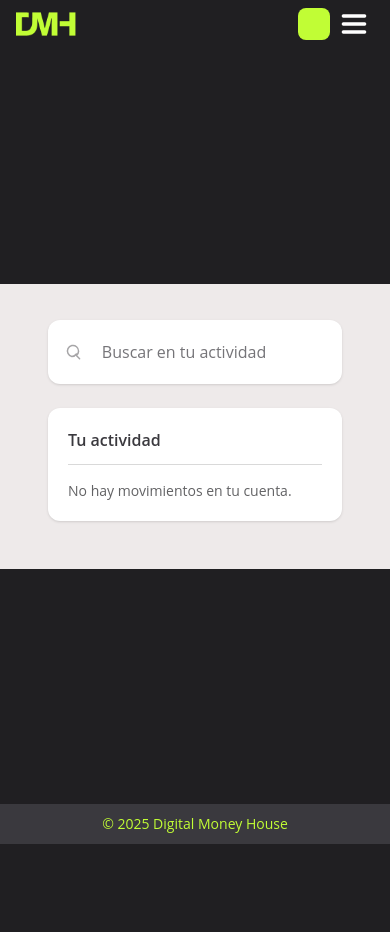
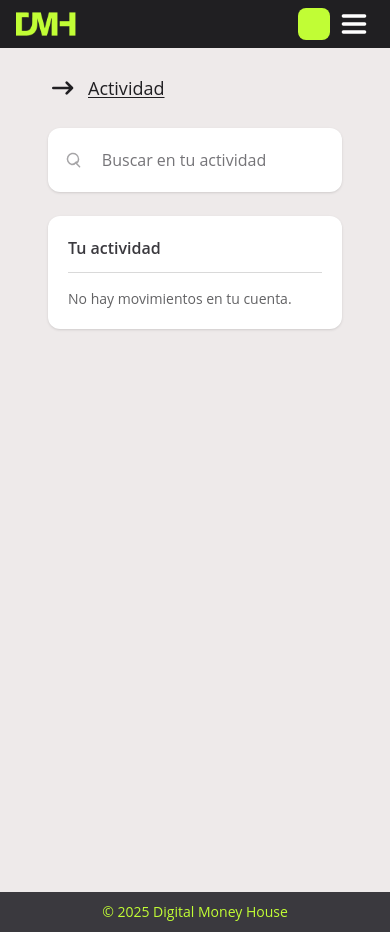
Before and after one commit to TaniaAlicia/virtualmoney, a Next.js app: page /dashboard/activity in a window 390 px wide. Before the commit the page ends 844 px from the top, so only its background shows below. Built offline with nearby package versions, Linux system fonts and the light colour scheme.

Commit message:
cambio en el layout para click en el nombre vaya a inicio, y responsive de activity

```diff
--- a/src/app/dashboard/activity/page.tsx
+++ b/src/app/dashboard/activity/page.tsx
@@ -2,7 +2,7 @@
 
 import { useEffect, useMemo, useState } from "react";
 import { useRouter, useSearchParams } from "next/navigation";
-import BaseLayout from "@/components/generals/BaseLayout";
+
 import ActivitySection from "@/components/dashboard/ActivitySection";
 // importa tu fetch real (ej: getAllTransactions(accountId))
 /* import { useTransactions } from "@/hooks/useTransactions"; */
@@ -30,7 +30,7 @@ export default function ActivityPage() {
   };
 
   // ---------------------------
-  // Reemplaza estas dos líneas por tu data real:
+  // Reemplazar estas dos líneas por la data real
   const loading = false;
   const transactions: any[] = [];
   // ---------------------------
@@ -50,8 +50,31 @@ export default function ActivityPage() {
   }, [transactions, search]);
 
   return (
-    <BaseLayout variant="dashboard">
-      <main className="max-w-8xl mx-auto flex-1 space-y-6 px-6 pb-6 pt-3 text-dark">
+    <main className="max-w-8xl mx-auto flex-1 space-y-6 px-6 pb-6 pt-0 text-dark bg-gray1">
+
+      {/* Breadcrumb móvil */}
+      <div className="flex items-center gap-2 md:hidden">
+        {/* Flecha → con línea (NEGRA) */}
+        <svg
+          xmlns="http://www.w3.org/2000/svg"
+          className="h-8 w-8 flex-none text-dark"
+          viewBox="0 0 24 24"
+          fill="none"
+          stroke="currentColor"
+          strokeWidth="2"
+        >
+          <path
+            strokeLinecap="round"
+            strokeLinejoin="round"
+            d="M4 12h14m0 0l-4-4m4 4l-4 4"
+          />
+        </svg>
+
+        <p className="text-dark1 text-lg font-medium underline underline-offset-2">
+          Actividad
+        </p>
+      </div>
+
       {/* Buscador + botón Filtrar (el botón va SOLO en esta página) */}
       <div className="grid grid-cols-1 gap-4 md:grid-cols-[1fr,220px]">
         {/* Buscador */}
@@ -125,6 +148,5 @@ export default function ActivityPage() {
         hideSearch
       />
     </main>
-    </BaseLayout>
   );
 }
--- a/src/app/dashboard/add-money/page.tsx
+++ b/src/app/dashboard/add-money/page.tsx
@@ -1,11 +1,11 @@
-import BaseLayout from "@/components/generals/BaseLayout";
+
 import React from "react";
 
 const addMoney = () => {
   return (
-    <BaseLayout variant="dashboard">
+
       <div>add money</div>
-    </BaseLayout>
+
   );
 };
 
--- a/src/app/dashboard/cards/page.tsx
+++ b/src/app/dashboard/cards/page.tsx
@@ -1,11 +1,11 @@
-import BaseLayout from '@/components/generals/BaseLayout'
+
 import React from 'react'
 
 const cards = () => {
   return (
-    <BaseLayout variant="dashboard">
+
         <div>cards</div>
-    </BaseLayout>
+
   )
 }
 
--- /dev/null
+++ b/src/app/dashboard/layout.tsx
@@ -0,0 +1,5 @@
+import BaseLayout from "@/components/generals/BaseLayout";
+
+export default function DashboardLayout({ children }: { children: React.ReactNode }) {
+  return <BaseLayout variant="dashboard">{children}</BaseLayout>;
+}
--- a/src/app/dashboard/page.tsx
+++ b/src/app/dashboard/page.tsx
@@ -1,7 +1,6 @@
 "use client";
 
 import useAuthRedirect from "@/hooks/useAuthRedirect";
-import BaseLayout from "@/components/generals/BaseLayout";
 import AccountBalance from "@/components/dashboard/AccountBalance";
 import DashboardActions from "@/components/dashboard/DashboardActions";
 import ActivitySection from "@/components/dashboard/ActivitySection";
@@ -69,7 +68,7 @@ export default function DashboardPage() {
   }, []);
 
   return (
-    <BaseLayout variant="dashboard">
+
       <main className="max-w-8xl mx-auto flex-1 space-y-6 px-6 pb-6 pt-3 text-dark">
         {/* Breadcrumb móvil */}
         <div className="flex items-center gap-2 md:hidden">
@@ -108,6 +107,6 @@ export default function DashboardPage() {
            showActivityPage={false}
         />
       </main>
-    </BaseLayout>
+
   );
 }
--- a/src/app/dashboard/payments/page.tsx
+++ b/src/app/dashboard/payments/page.tsx
@@ -1,11 +1,11 @@
-import BaseLayout from '@/components/generals/BaseLayout'
+
 import React from 'react'
 
 const payments = () => {
   return (
-    <BaseLayout variant="dashboard">
+
         <div>payments</div>
-    </BaseLayout>
+
   )
 }
 
--- a/src/app/dashboard/profile/page.tsx
+++ b/src/app/dashboard/profile/page.tsx
@@ -1,11 +1,11 @@
-import BaseLayout from '@/components/generals/BaseLayout'
+
 import React from 'react'
 
 const profile = () => {
   return (
-    <BaseLayout variant="dashboard">
+
         <div>profile</div>
-    </BaseLayout>
+
   )
 }
 
--- a/src/components/dashboard/ActivitySection.tsx
+++ b/src/components/dashboard/ActivitySection.tsx
@@ -137,9 +137,9 @@ export default function ActivitySection({
           <div className="mt-4 flex items-center justify-between">
             <Link
               href="/dashboard/activity"
-              className="text-sm font-semibold text-green underline decoration-green/60 underline-offset-2 hover:decoration-green"
+              className="text-sm font-semibold text-dark no-underline decoration-green/60 underline-offset-2 hover:decoration-green"
             >
-              Ver toda tu actividad →
+              Ver toda tu actividad
             </Link>
 
             <Link
@@ -148,7 +148,7 @@ export default function ActivitySection({
             >
               <svg
                 xmlns="http://www.w3.org/2000/svg"
-                className="h-4 w-4 text-dark/60"
+                className="h-8 w-8 flex-none text-dark"
                 viewBox="0 0 24 24"
                 fill="none"
                 stroke="currentColor"
@@ -157,7 +157,7 @@ export default function ActivitySection({
                 <path
                   strokeLinecap="round"
                   strokeLinejoin="round"
-                  d="M9 5l7 7-7 7"
+                  d="M4 12h14m0 0l-4-4m4 4l-4 4"
                 />
               </svg>
             </Link>
--- a/src/components/dashboard/SidebarDashboard.tsx
+++ b/src/components/dashboard/SidebarDashboard.tsx
@@ -19,8 +19,12 @@ export default function SidebarDashboard() {
   const pathname = usePathname();
   const router = useRouter();
 
-  const isActive = (href: string) =>
-    pathname === href || pathname.startsWith(href + "/");
+  const isActive = (href: string) => {
+  // Para "Inicio" (ruta base) sólo activo en coincidencia exacta
+  if (href === "/dashboard") return pathname === "/dashboard";
+  // Para el resto, exacto o con subrutas
+  return pathname === href || pathname.startsWith(href + "/");
+};
 
   const handleLogout = () => {
     logout();
--- a/src/components/generals/BaseLayout.tsx
+++ b/src/components/generals/BaseLayout.tsx
@@ -11,9 +11,9 @@ export default function BaseLayout({ children, variant }: Props) {
     <>
       <Navbar variant={variant} />
        {variant === "dashboard" ? (
-        <div className="flex">
+        <div className="flex min-h-screen bg-gray1">
           <SidebarDashboard />
-          <main className="flex-1 p-6 bg-gray1">{children}</main>
+          <main className="flex-1 p-6 ">{children}</main>
         </div>
       ) : (
         children
--- a/src/components/generals/UserGreeting.tsx
+++ b/src/components/generals/UserGreeting.tsx
@@ -1,12 +1,13 @@
 "use client";
-
+import React from "react";
 import { useUserData } from "@/hooks/useUserData";
+import Link from "next/link";
 
 type Props = {
   compact?: boolean; // NUEVO
 };
 
-export default function UserGreeting({ compact = false }: Props) {
+function UserGreeting({ compact = false }: Props) {
   const { userData } = useUserData();
 
   const initials = `${userData?.firstName?.[0] || ""}${userData?.lastName?.[0] || ""}`;
@@ -20,10 +21,13 @@ export default function UserGreeting({ compact = false }: Props) {
 
       {/* Texto visible solo si NO es compacto */}
       {!compact && (
-        <span className="text-sm font-semibold">
-          Hola, {userData?.firstName} {userData?.lastName}
-        </span>
+        <Link href="/dashboard" className="no-underline">
+          <span className="text-sm font-semibold">
+            Hola, {userData?.firstName} {userData?.lastName}
+          </span>
+        </Link>
       )}
     </div>
   );
 }
+export default React.memo(UserGreeting);
```
Lines whose indentation alone changed are shown as unchanged.
